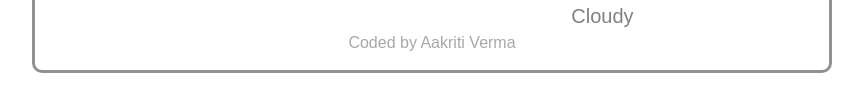
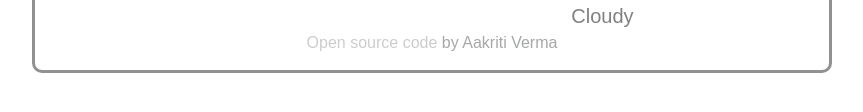
Before and after one commit to vermaaakriti215/weather-project, a plain HTML site: page index.html in a window 1280 px wide. Shown: the part 212-324 px from the top of the page, without its empty margins (208-1071 px from the left). Drawn offline with nearby package versions, Linux system fonts and the light colour scheme; a web font is replaced by a local one.

Commit message:
added link to my github code

```diff
--- a/index.html
+++ b/index.html
@@ -79,7 +79,15 @@
           </span>
         </div>
       </div>
-      <div class="me">Coded by Aakriti Verma</div>
+      <div class="me">
+        <a
+          href="https://github.com/vermaaakriti215/weather-project"
+          target="_blank"
+        >
+          Open source code</a
+        >
+        by Aakriti Verma
+      </div>
     </div>
     <script src="src/javascript.js"></script>
   </body>
```
